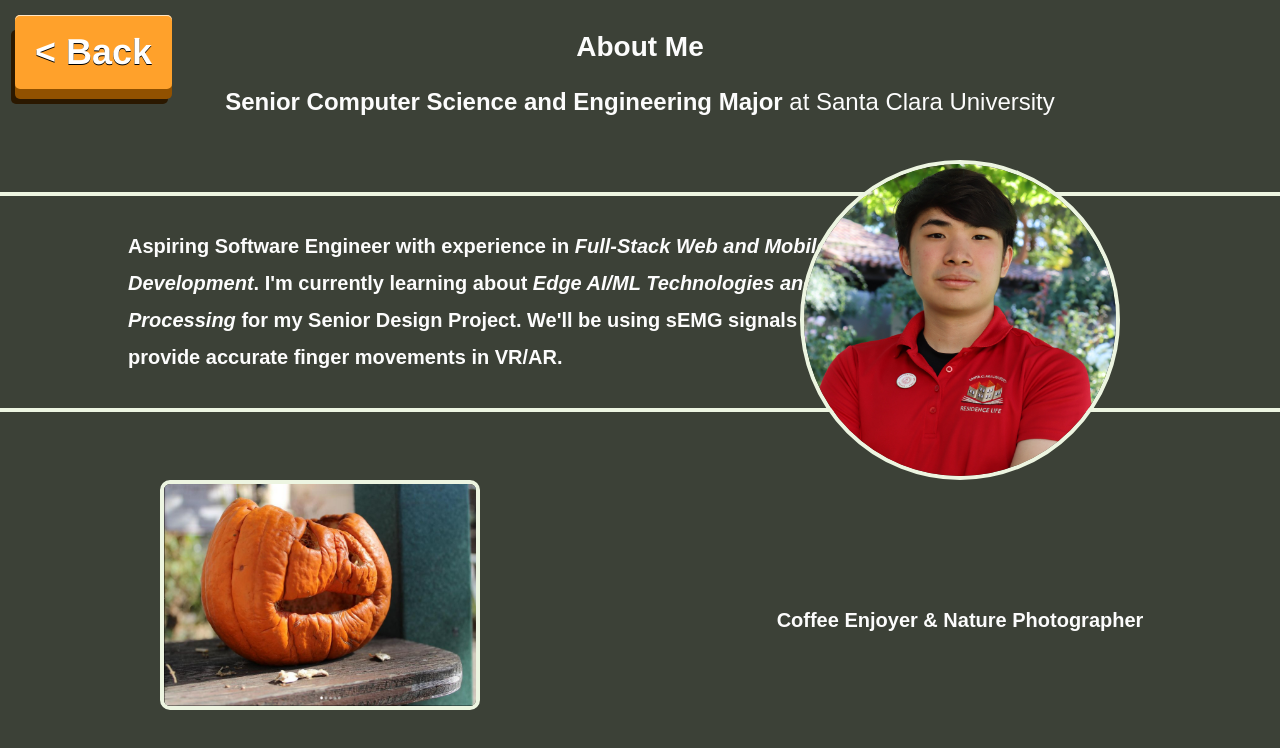
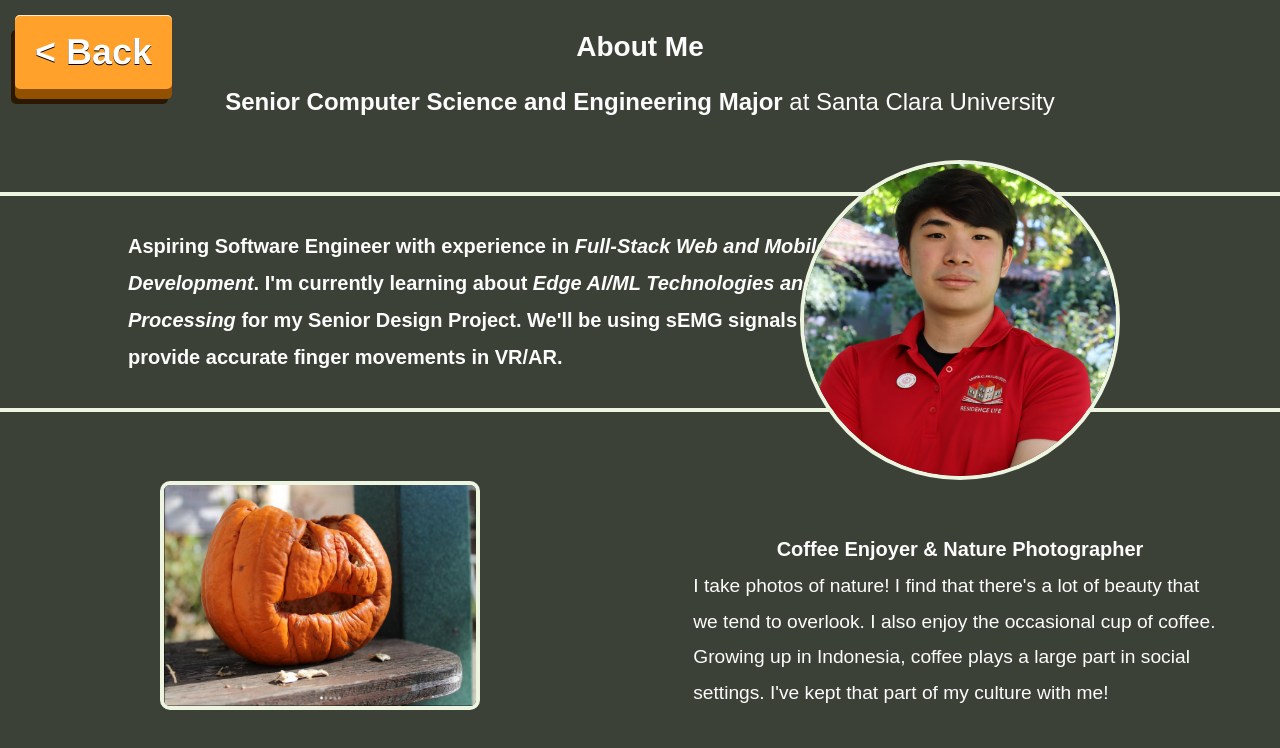
Before and after one commit to RaphaLK/RaphaLK.github.io, a React (Create React App) app: page / in a window 1280 px wide. Both pictures are taken after a click on the item "About Me". Shown: the top 748 px of the page. Built offline with nearby package versions, Linux system fonts and the light colour scheme.

Commit message:
updated About.js

```diff
--- a/src/components/About.js
+++ b/src/components/About.js
@@ -37,8 +37,15 @@ const About = ({ backFunction, animations}) => {
           </div>
           <div className="Co_En_Na_Ph">
             <p className="Description2">Coffee Enjoyer & Nature Photographer</p>
+            <p className="Description3"> I take photos of nature! I find that there's a lot of beauty that we tend to overlook.
+            I also enjoy the occasional cup of coffee. Growing up in Indonesia, coffee plays a large part in social settings.
+            I've kept that part of my culture with me!</p>
+          </div>
+          <div className="Boxer_UltimateFrisbee">
+
           </div>
         </div>
+
       </div>
     </div>
   );
--- a/src/styles/AboutMe.css
+++ b/src/styles/AboutMe.css
@@ -76,7 +76,7 @@
   justify-content: center;
   align-items: center;
   margin-top: 8%;
-
+  flex-direction: column;
 }
 
 .Description2 {
@@ -85,3 +85,16 @@
   font-size: 1.25rem;
   @apply text-SoftWhite;
 }
+
+.Description3 {
+  font-weight: 400;
+  font-size: 1.2rem;
+  line-height: 185%;
+  max-width: 50ch;
+  justify-content: center;
+  @apply text-SoftWhite;
+}
+
+.Boxer_UltimateFrisee {
+
+}
```
